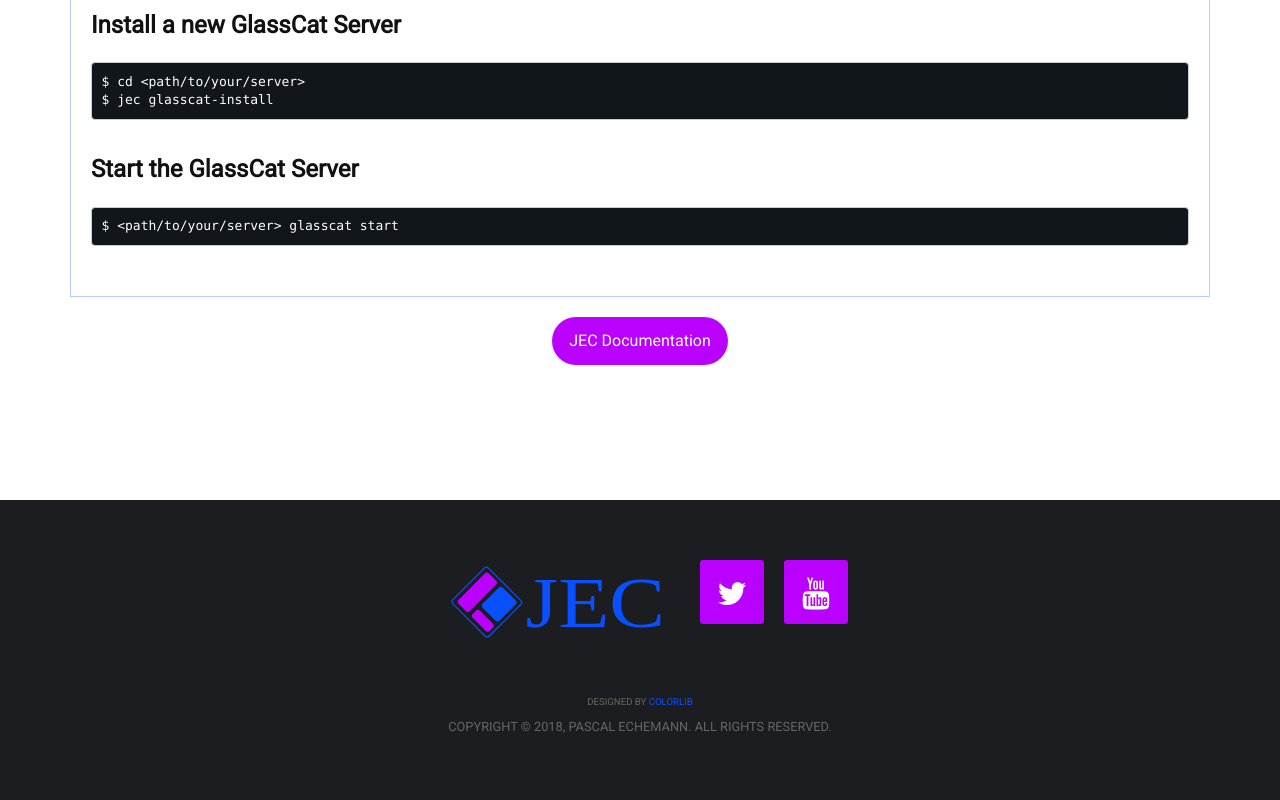
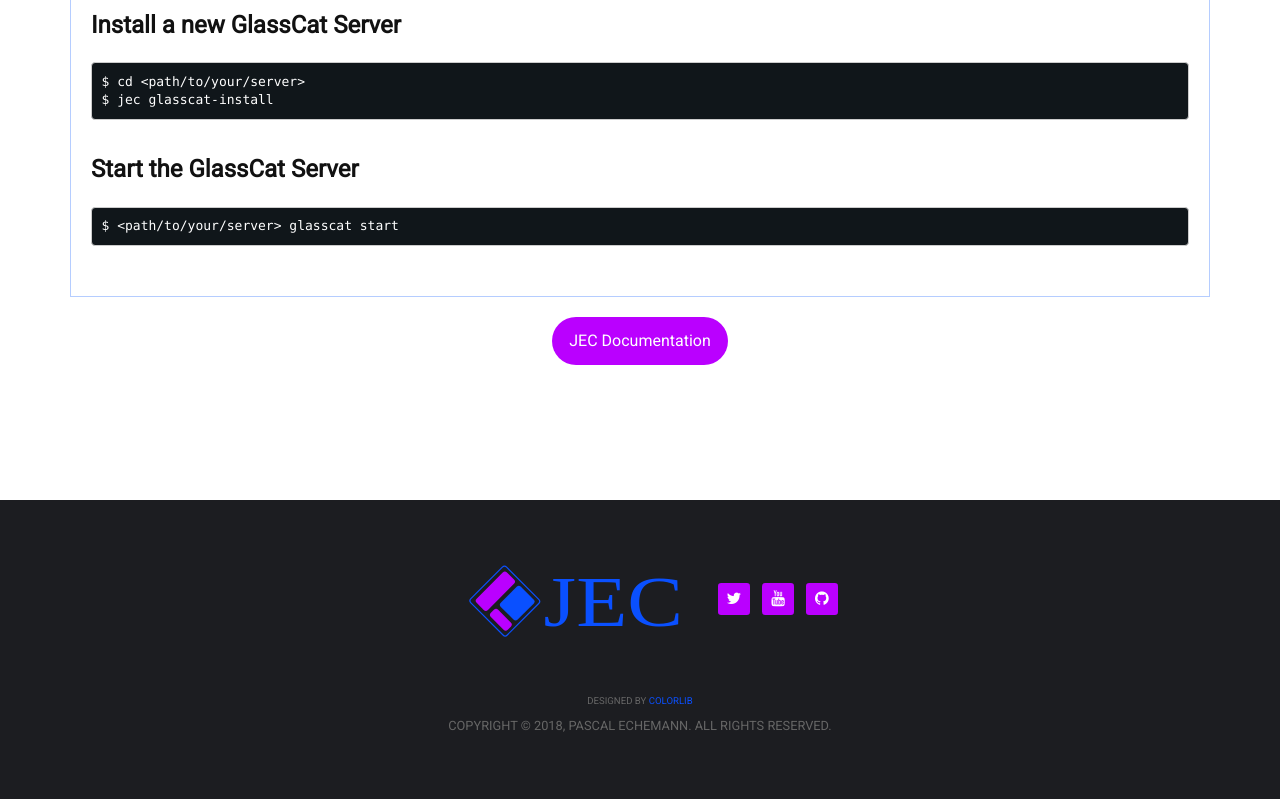
Before and after one commit to jec-project/jec-website, a plain HTML site: page src/index.html in a window 1280 px wide. Shown: the part 3079-3879 px from the top of the page. Drawn offline with nearby package versions, Linux system fonts and the light colour scheme.

Commit message:
Styles Update
Changing styles of the footer section.

```diff
--- a/src/index.html
+++ b/src/index.html
@@ -333,8 +333,9 @@
 
 					<!-- footer follow -->
 					<ul class="footer-follow">
-						<li><a href="https://twitter.com/JEC_Project"><i class="fa fa-twitter fa-2x"></i></a></li>
-						<li><a href="https://www.youtube.com/channel/UCA2Z3RDl6NET9qRH-HbNktQ"><i class="fa fa-youtube fa-2x"></i></a></li>
+						<li><a href="https://twitter.com/JEC_Project"><i class="fa fa-twitter"></i></a></li>
+						<li><a href="https://www.youtube.com/channel/UCA2Z3RDl6NET9qRH-HbNktQ"><i class="fa fa-youtube"></i></a></li>
+						<li><a href="https://github.com/pechemann/JEC"><i class="fa fa-github"></i></a></li>
 					</ul>
 					<!-- /footer follow -->
 
--- a/src/website/styles/style.css
+++ b/src/website/styles/style.css
@@ -583,15 +583,14 @@
 
 .footer-follow li {
     display: inline-block;
-    margin-right: 1em;
+    margin-right: 0.5em;
 }
 
 .footer-follow li a {
   display: inline-block;
-  width: 4em;
-  height: 4em;
-  line-height: 4em;
-  padding-top: 0.5em;
+  width: 2em;
+  height: 2em;
+  line-height: 2em;
   text-align: center;
   border-radius: 0.2em;
   background-color: #ba00ff;
```
